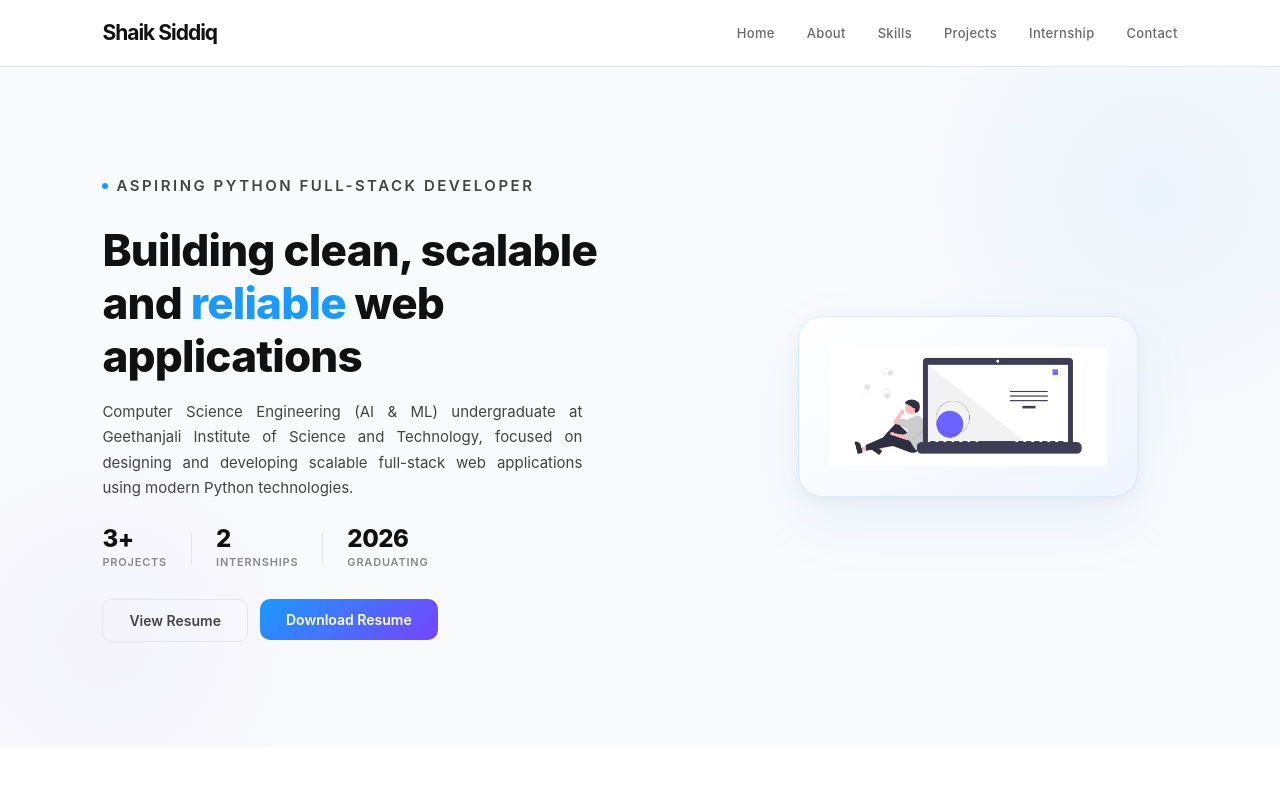
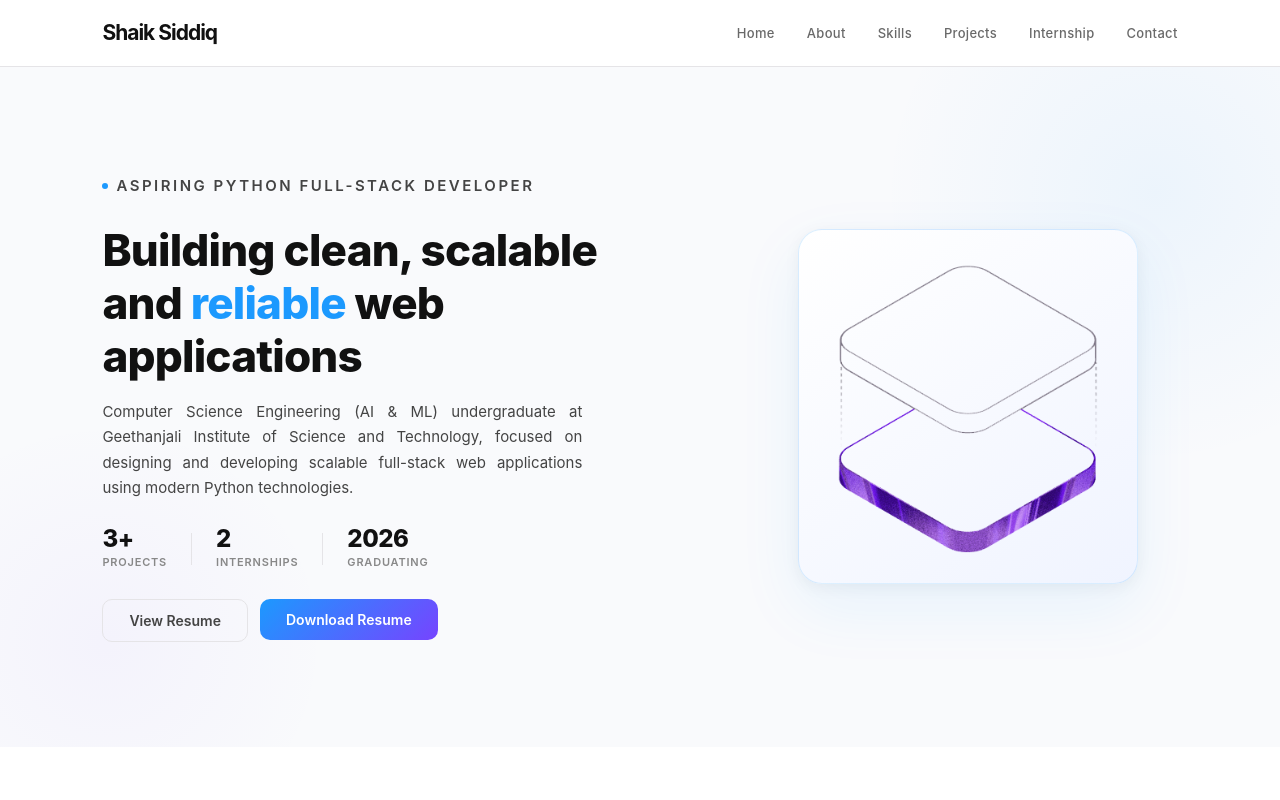
Before and after one commit to Siddiq06/Portfolio, a React (Vite) app: page / in a window 1280 px wide. Shown: the top 800 px of the page. Built offline with nearby package versions, Linux system fonts and the light colour scheme.

Commit message:
Update Home.jsx

```diff
--- a/src/components/Home.jsx
+++ b/src/components/Home.jsx
@@ -1,4 +1,5 @@
 import React from "react";
+import heroImg from "../assets/hero.png";
 
 function Hero() {
   return (
@@ -44,7 +45,7 @@ function Hero() {
 
     <div className="home-right">
       <div className="hero-illustration-wrapper">
-        <img src="/hero-illustration.png" alt="Developer illustration" />
+        <img src={heroImg} alt="Developer illustration" />
       </div>
     </div>
 
```
